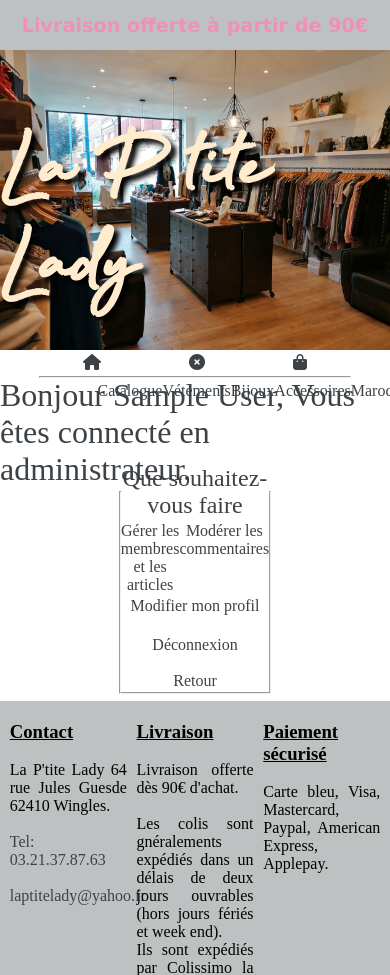
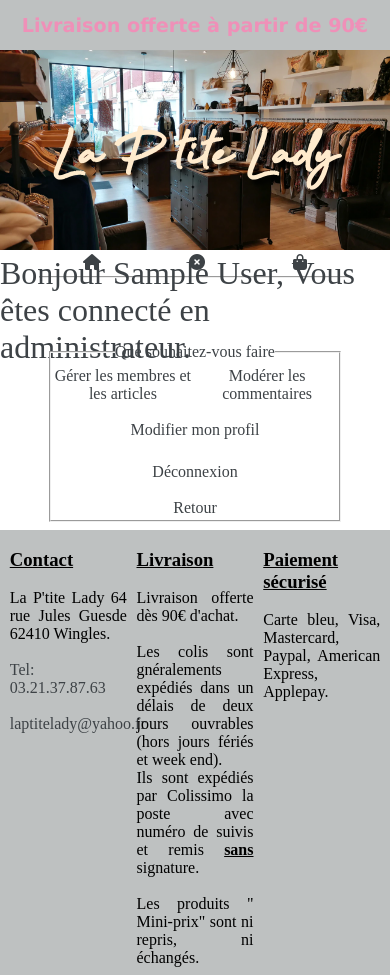
Before and after one commit to Skyjox/La-P-Tite-Lady, a PHP site: page /php/view_dashboard.php in a window 390 px wide; the page is wider, and only the part inside the window is pictured. Shown: the top 975 px of that part. Run offline with PHP 8.4, Linux system fonts and the light colour scheme; the visitor is signed in with stand-in values (Sample User, id 1); some libraries are stand-ins or nearby versions.

Commit message:
ajout de tout le responsive

```diff
--- a/css/style.css
+++ b/css/style.css
@@ -88,6 +88,7 @@
 #navbar{
     display: flex;
     justify-content: center;
+    display:none;
 }
 #nav{
     display:flex;
@@ -101,10 +102,11 @@
 .part1{
     width:80%;
     margin:2% 10%;
-    display:flex;
+    display:none;
+
 }
 .carrousel{
-    display: flex;
+    display: none;
     justify-content: center;
     align-items: center;
     width:50%;
@@ -115,7 +117,7 @@
     background-color:#ef90b8;
     height: 450px;
     width: 85%;
-    display: flex;
+    display: none;
     align-items: center;
     justify-content: center;
     flex-direction: column;
@@ -443,3 +445,289 @@
 .update{
 
 }
+/*Media queries*/
+@media screen and (max-width: 2560px){
+    h1{
+        font-size: 5rem;
+    }
+    #boutique{
+        height:200px;
+    }
+    .part2{
+        width:100%;
+        display: flex;
+        flex-direction: column;‡
+    }
+    img{
+        width:50%;
+    }
+    .desc{
+        width: 100%;
+    }
+    fieldset{
+        width:75%;
+        padding:0;
+    }
+    #disconnect{
+        position: absolute;
+        top: 30.8%;
+        left:52.5%;
+    }
+    #login{
+        justify-content: center;
+    }
+
+    input{
+        width:59%;
+        margin:0;
+    }
+    .admin{
+        flex-direction: column;
+    }
+    .article{
+        width: 98%;
+        margin: 2% 1%;
+    }
+    #commentaire{
+        width:90%;
+        height: 150px;
+        padding: 1%;
+    }
+
+    .membres{
+        width:98%;
+        margin: 0 1% 2% 1%;
+    }
+    .formentaire{
+        margin-top:15px;
+    }
+
+}
+@media screen and (max-width: 1440px){
+    h1{
+        font-size: 5rem;
+    }
+    #boutique{
+        height:200px;
+    }
+    .part2{
+        width:100%;
+        display: flex;
+        flex-direction: column;
+    }
+    img{
+        width:50%;
+    }
+    .desc{
+        width: 100%;
+    }
+    fieldset{
+        width:75%;
+        padding:0;
+    }
+    #disconnect{
+        position: absolute;
+        top: 30.8%;
+        left:52.5%;
+    }
+    #login{
+        justify-content: center;
+    }
+
+    input{
+        width:59%;
+        margin:0;
+    }
+    .admin{
+        flex-direction: column;
+    }
+    .article{
+        width: 98%;
+        margin: 2% 1%;
+    }
+    #commentaire{
+        width:90%;
+        height: 150px;
+        padding: 1%;
+    }
+
+    .membres{
+        width:98%;
+        margin: 0 1% 2% 1%;
+    }
+    .formentaire{
+        margin-top:15px;
+    }
+
+}
+@media screen and (max-width: 1024px){
+    h1{
+        font-size: 5rem;
+    }
+    #boutique{
+        height:200px;
+    }
+    .part2{
+        width:100%;
+        display: flex;
+        flex-direction: column;
+    }
+    img{
+        width:50%;
+    }
+    .desc{
+        width: 100%;
+    }
+    fieldset{
+        width:75%;
+        padding:0;
+    }
+    #disconnect{
+        position: absolute;
+        top: 30.8%;
+        left:52.5%;
+    }
+    #login{
+        justify-content: center;
+    }
+
+    input{
+        width:59%;
+        margin:0;
+    }
+    .admin{
+        flex-direction: column;
+    }
+    .article{
+        width: 98%;
+        margin: 2% 1%;
+    }
+    #commentaire{
+        width:90%;
+        height: 150px;
+        padding: 1%;
+    }
+
+    .membres{
+        width:98%;
+        margin: 0 1% 2% 1%;
+    }
+    .formentaire{
+        margin-top:15px;
+    }
+
+}
+@media screen  and (max-width: 769px) {
+    h1{
+        font-size: 5rem;
+    }
+    #boutique{
+        height:200px;
+    }
+    .part2{
+        width:100%;
+        display: flex;
+        flex-direction: column;
+    }
+    img{
+        width:50%;
+    }
+    .desc{
+        width: 100%;
+    }
+    fieldset{
+        width:75%;
+        padding:0;
+    }
+    #disconnect{
+        position: absolute;
+        top: 30.8%;
+        left:52.5%;
+    }
+    input{
+        width:60%;
+        margin:2% 20%;
+
+    }
+    .admin{
+        flex-direction: column;
+    }
+    .article{
+        width: 98%;
+        margin: 2% 1%;
+    }
+    #commentaire{
+        width:90%;
+        height: 150px;
+        padding: 1%;
+    }
+
+    .membres{
+        width:98%;
+        margin: 0 1% 2% 1%;
+    }
+    .formentaire{
+        margin-top:15px;
+    }
+
+}
+
+@media screen  and (max-width: 426px)  {
+    h1{
+        font-size: 4rem;
+    }
+    #boutique{
+        height: 200px;
+    }
+    fieldset{
+        width:75%;
+        padding:0;
+    }
+    #disconnect{
+        position: absolute;
+        top: 30.8%;
+        left:52.5%;
+    }
+    input{
+        width:60%;
+        margin:2% 20%;
+
+    }
+    #infos{
+        display: flex;
+
+        width: 100%;
+    }
+    #contact,#livraison,#paiement,#customer,#retour{
+        width: 48%;
+    }
+    .part2{
+        width:100%;
+        display: flex;
+        flex-direction: column;
+    }
+    img{
+        width:50%;
+    }
+    .desc{
+        width: 100%;
+    }
+    .admin{
+        flex-direction: column;
+    }
+    .article{
+        width: 95%;
+    }
+    #commentaire{
+        width:90%;
+        height: 150px;
+        padding-bottom: 3%;
+    }
+    .formentaire{
+        margin-top:15px;
+    }
+    legend{
+        font-size: 1rem;
+    }
+
+}
--- a/php/deconnect.php
+++ b/php/deconnect.php
@@ -2,5 +2,4 @@
 session_start();
 $_SESSION = array();
 session_destroy();
-header('location: ./home.php');
-?>
+header('location: ./home .php');
--- a/php/include/header_connect.php
+++ b/php/include/header_connect.php
@@ -39,7 +39,7 @@
             <li><a href="./home.php"><i class="fa-solid fa-house"></i></a></li>
             <div id="deco">
             <li><a id="cross"  href="./deconnect.php" @mouseover="disconnect = true" @mouseleave="disconnect = false" ><i class="fa-solid fa-circle-xmark"></i></a></li>
-            <p id="disconnect" v-show="disconnect">Déconnexion</p></div>
+            <p id="disconnect" v-show="disconnect" >Déconnexion</p></div>
             <li><a href="#"><i class="fa-solid fa-bag-shopping "></i></a></li>
         </ul>
     </div>
--- a/php/insertdb_exe.php
+++ b/php/insertdb_exe.php
@@ -2,7 +2,7 @@
 
 include './secure.php';
 
-if (!empty($_POST)) {
+if (!empty($_POST)) {//Au click sur envoyer verifie les conditions qui suivent //
     $errors = array();
     if (empty($_POST['classe'])) {
         echo 'faux 1';
--- a/php/view_membre.php
+++ b/php/view_membre.php
@@ -23,7 +23,7 @@
                     echo"<a href='./view_update_art.php?id=$data->id'> Modifier </a>";
                     echo "</td>";
                     echo "<td>";
-                    if($_POST['user_kind']==1){echo '<a href="./delete.php?=$data->id">Supprimer</a>';}
+                    if($_POST['user_kind']==1){echo '<a href="./delete_art.php?=$data->id">Supprimer</a>';}
                     echo "</td></tr>";
                 }
                 ?>
@@ -51,3 +51,6 @@
     <div class="back">
         <a href="./view_dashboard.php"><button>Retour</button></a>
     </div>
+<?php
+include './include/footer.php';
+?>
```
Also changed, not shown: php/view_admin_commentaire.php (+1 -8 lines).
